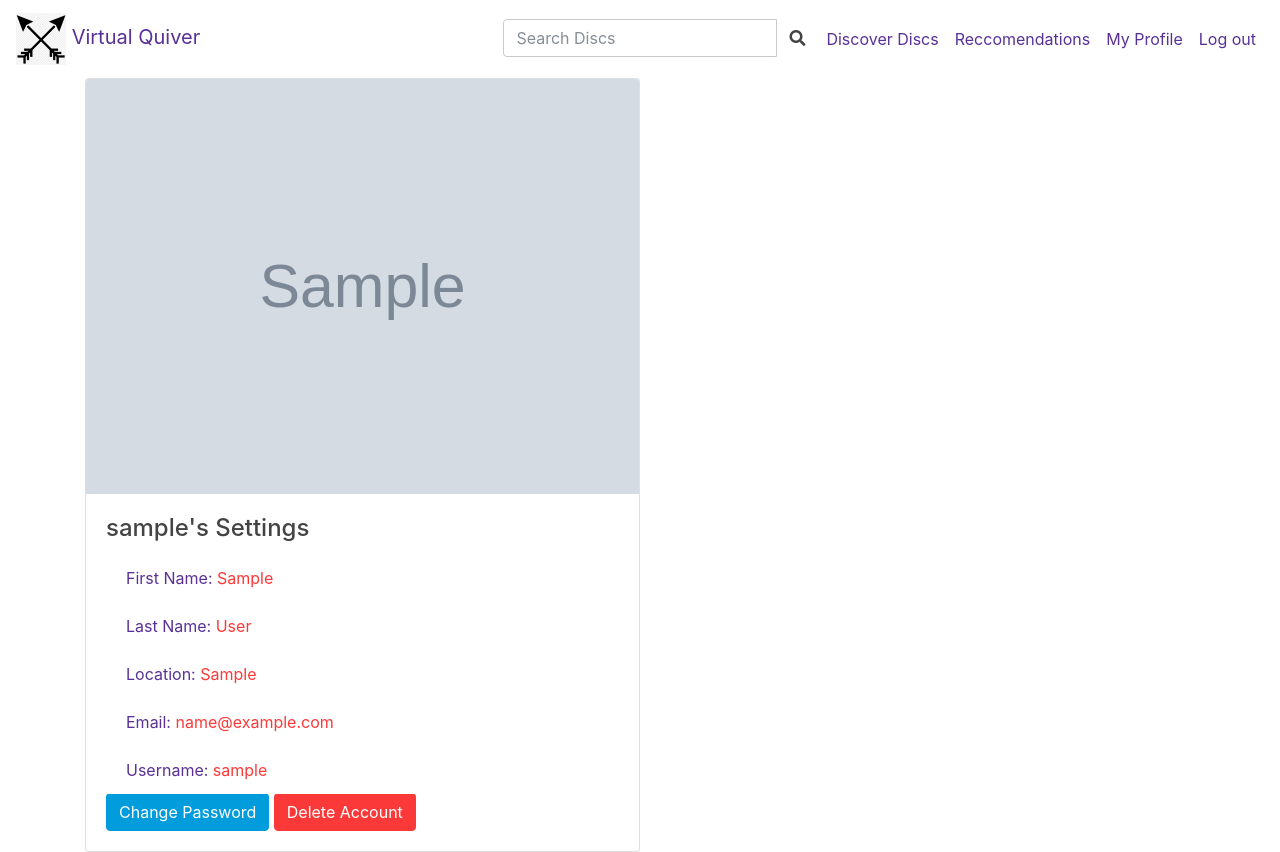
After one commit to tomGrose/Virtual-Quiver, a Flask app: page /users/profile/1 in a window 1280 px wide. The commit adds this page. Run offline with Flask 2, Linux system fonts and the light colour scheme; a user stored in the database is signed in; tables that the repository leaves empty hold one stand-in row (values such as "Sample post"); grey boxes marked "Sample" are stand-in pictures; some libraries are stand-ins or nearby versions.

Commit message:
Added user profile page

```diff
--- a/app.py
+++ b/app.py
@@ -104,6 +104,7 @@ def login():
 
 
 @app.route('/logout')
+@login_required
 def logout():
     """Handle logout of user."""
 
@@ -115,6 +116,13 @@ def logout():
 ##############################################################################
 # General user routes:
 
+@app.route('/users/profile/<int:user_id>')
+@login_required
+def show_user_profile(user_id):
+
+
+    return render_template('users/profile-settings.html', user=current_user)
+
 
 
 # ##############################################################################
@@ -124,8 +132,15 @@ def logout():
 def show_discs():
 
     discs = (Disc.query.limit(50).all())
+    user_discs = []
+    user_wishes = []
 
-    return render_template('discs/discover-discs.html', discs=discs)
+    if current_user.is_authenticated:
+        user = User.query.get(current_user.id)
+        user_discs = user.discs
+        user_wishes = user.wish_discs
+
+    return render_template('discs/discover-discs.html', discs=discs, users_discs=user_discs, user_wishes=user_wishes)
 
 
 @app.route('/discs/add', methods=['POST'])
@@ -143,7 +158,7 @@ def add_users_disc():
 def add_users_wish():
     disc_id = request.json.get('disc_id')
     disc = Disc.query.get_or_404(disc_id)
-    users_new_wish = User_Disc(user_id=current_user.id, disc_id=disc.id)
+    users_new_wish = User_Wishlist(user_id=current_user.id, disc_id=disc.id)
     db.session.add(users_new_wish)
     db.session.commit()
     resp = jsonify({"disc_added_to_wishlist": "Success"})
@@ -160,10 +175,9 @@ def add_users_wish():
 def homepage():
     """Show landing page where users can sign up or log in"""
 
-    if g.user:
-
-
-        return render_template('home.html', user=g.user)
+    if current_user.is_authenticated:
+        users_discs = current_user.discs
+        return render_template('home.html', user=current_user, users_discs=users_discs)
     else:
         return render_template('landing.html')
 
--- a/models.py
+++ b/models.py
@@ -59,6 +59,9 @@ class User(UserMixin, db.Model):
 
     discs = db.relationship(
         'Disc', secondary="users_discs", backref="user")
+
+    wish_discs = db.relationship(
+        'Disc', secondary="wishlists", backref="user_wish")
 
     def __repr__(self):
         return f"<User #{self.id}: {self.username}, {self.email}>"
--- a/templates/base.html
+++ b/templates/base.html
@@ -49,7 +49,7 @@
 
       <li class="nav-item"><a class="nav-link" href="/discs/discover">Discover Discs</a></li>
       <li class="nav-item"><a class="nav-link" href="/reccomendations">Reccomendations</a></li>
-      <li class="nav-item"><a class="nav-link" href="/users/profile">My Profile</a></li>
+      <li class="nav-item"><a class="nav-link" href="/users/profile/{{current_user.id}}">My Profile</a></li>
       <li class="nav-item"><a class="nav-link" href="/logout">Log out</a></li>
 
       {% endif %}
--- /dev/null
+++ b/templates/users/profile-settings.html
@@ -0,0 +1,20 @@
+{% extends 'base.html' %}
+{% block content %}
+    <div class="container">
+        <div class="card" style="width: 50%;">
+            <img class="card-img-top" src="{{user.image_url}}" alt="{{current_user.username}}'s profile image">
+            <div class="card-body">
+                <h4 class="card-title">{{user.username}}'s Settings</h4>
+                <ul class="list-group list-group-flush">
+                <li class="list-group-item text-primary">First Name: <span class="text-danger">{{user.first_name}}</span></li>
+                <li class="list-group-item text-primary">Last Name: <span class="text-danger">{{user.last_name}}</span></li>
+                <li class="list-group-item text-primary">Location: <span class="text-danger">{{user.location}}</span></li>
+                <li class="list-group-item text-primary">Email: <span class="text-danger">{{user.email}}</span></li>
+                <li class="list-group-item text-primary">Username: <span class="text-danger">{{user.username}}</span></li>
+                </ul>
+                <button class="btn btn-info">Change Password</button>
+                <button class="btn btn-danger">Delete Account</button>
+            </div>
+        </div>
+    </div>
+{% endblock %}
```
Also changed, not shown: templates/discs/discs-display.html (+11 -2 lines), templates/home.html (+22 -0 lines).
